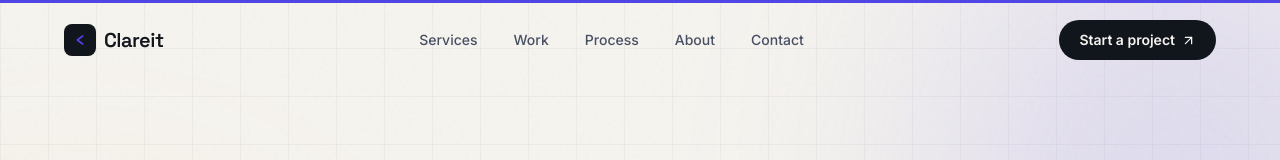
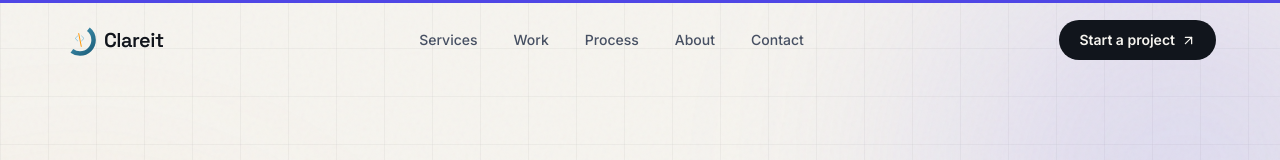
Before and after one commit to sabirkhan97/clareit, a React (Vite) app: page / in a window 1280 px wide. Shown: the top 160 px of the page. Built offline with nearby package versions, Linux system fonts and the light colour scheme.

Commit message:
Add Logo component and integrate it across multiple sections; update favicon

```diff
--- a/src/components/About.tsx
+++ b/src/components/About.tsx
@@ -2,6 +2,7 @@ import { motion } from 'framer-motion'
 import { Quote } from 'lucide-react'
 import Reveal from './ui/Reveal'
 import SectionHeading from './ui/SectionHeading'
+import Logo from './Logo'
 import company from '@/data/company.json'
 
 export default function About() {
@@ -10,6 +11,12 @@ export default function About() {
       <div className="container-px mx-auto max-w-7xl">
         <div className="grid grid-cols-1 gap-16 lg:grid-cols-12 lg:gap-10">
           <div className="lg:col-span-5">
+            <Reveal>
+              <div className="flex items-center gap-3 mb-6">
+                <Logo width={40} height={40} />
+                <span className="font-display text-sm font-medium uppercase tracking-wider text-signal-600">About {company.brand.name}</span>
+              </div>
+            </Reveal>
             <SectionHeading
               eyebrow="About Clareit"
               title="Built by engineers who got tired of bad consultancies."
--- a/src/components/Contact.tsx
+++ b/src/components/Contact.tsx
@@ -4,6 +4,7 @@ import { Mail, Phone, MapPin, ArrowUpRight, Send, Check } from 'lucide-react'
 import SectionHeading from './ui/SectionHeading'
 import Reveal from './ui/Reveal'
 import Magnetic from './ui/Magnetic'
+import Logo from './Logo'
 import company from '@/data/company.json'
 
 export default function Contact() {
@@ -19,6 +20,12 @@ export default function Contact() {
   return (
     <section id="contact" className="section-py bg-paper-dim">
       <div className="container-px mx-auto max-w-7xl">
+        <Reveal>
+          <div className="flex items-center gap-3 mb-4">
+            <Logo width={40} height={40} />
+            <span className="font-display text-sm font-medium uppercase tracking-wider text-signal-600">Get in touch</span>
+          </div>
+        </Reveal>
         <SectionHeading
           eyebrow="Get in touch"
           title={
--- a/src/components/Footer.tsx
+++ b/src/components/Footer.tsx
@@ -1,5 +1,6 @@
 import { Linkedin, Twitter, Github, Instagram, ArrowUpRight } from 'lucide-react'
 import company from '@/data/company.json'
+import Logo from './Logo'
 
 const FOOTER_LINKS = {
   Company: [
@@ -38,12 +39,10 @@ export default function Footer() {
       <div className="container-px mx-auto max-w-7xl">
         <div className="grid grid-cols-2 gap-10 pb-16 md:grid-cols-6">
           <div className="col-span-2">
-            <a href="#top" className="flex items-center gap-2 font-display text-xl font-semibold text-paper">
-              <span className="flex h-8 w-8 items-center justify-center rounded-lg bg-paper text-ink">
-                <svg width="16" height="16" viewBox="0 0 24 24" fill="none">
-                  <path d="M16 6 L8 12 L16 18" stroke="#4F46E5" strokeWidth="2.4" strokeLinecap="round" strokeLinejoin="round" />
-                </svg>
-              </span>
+            <a href="#top" className="flex items-center gap-2 font-display text-xl font-semibold text-paper hover:opacity-80 transition-opacity">
+              <div className="flex h-8 w-8 items-center justify-center">
+                <Logo width={32} height={32} />
+              </div>
               {company.brand.name}
             </a>
             <p className="mt-5 max-w-xs text-sm leading-relaxed text-ink-300">
--- /dev/null
+++ b/src/components/Logo.tsx
@@ -0,0 +1,71 @@
+interface LogoProps {
+  className?: string
+  width?: number
+  height?: number
+}
+
+export default function Logo({ className = '', width = 32, height = 32 }: LogoProps) {
+  return (
+    <svg
+      width={width}
+      height={height}
+      viewBox="0 0 200 200"
+      xmlns="http://www.w3.org/2000/svg"
+      className={className}
+    >
+      <defs>
+        <linearGradient id="blueGradient" x1="0%" y1="0%" x2="100%" y2="100%">
+          <stop offset="0%" style={{ stopColor: '#4FA3C1', stopOpacity: 1 }} />
+          <stop offset="100%" style={{ stopColor: '#1B5E7A', stopOpacity: 1 }} />
+        </linearGradient>
+      </defs>
+
+      {/* Outer C circle */}
+      <circle
+        cx="100"
+        cy="100"
+        r="85"
+        fill="none"
+        stroke="url(#blueGradient)"
+        strokeWidth="28"
+        strokeDasharray="267"
+        strokeDashoffset="80"
+      />
+
+      {/* Code brackets < in light blue */}
+      <g transform="translate(70, 75)">
+        <polyline
+          points="15,0 0,15 15,30"
+          fill="none"
+          stroke="#5FB3D5"
+          strokeWidth="4"
+          strokeLinecap="round"
+          strokeLinejoin="round"
+        />
+      </g>
+
+      {/* Code brackets > in light blue */}
+      <g transform="translate(110, 75)">
+        <polyline
+          points="0,0 15,15 0,30"
+          fill="none"
+          stroke="#5FB3D5"
+          strokeWidth="4"
+          strokeLinecap="round"
+          strokeLinejoin="round"
+        />
+      </g>
+
+      {/* Orange slash / */}
+      <line
+        x1="92"
+        y1="60"
+        x2="108"
+        y2="140"
+        stroke="#FF9500"
+        strokeWidth="6"
+        strokeLinecap="round"
+      />
+    </svg>
+  )
+}
--- a/src/components/Navbar.tsx
+++ b/src/components/Navbar.tsx
@@ -2,6 +2,7 @@ import { useEffect, useState } from 'react'
 import { motion, AnimatePresence } from 'framer-motion'
 import { Menu, X, ArrowUpRight } from 'lucide-react'
 import company from '@/data/company.json'
+import Logo from './Logo'
 
 const NAV_LINKS = [
   { label: 'Services', href: '#services' },
@@ -55,13 +56,9 @@ export default function Navbar() {
               e.preventDefault()
               window.scrollTo({ top: 0, behavior: 'smooth' })
             }}
-            className="flex items-center gap-2 font-display text-xl font-semibold tracking-tight text-ink"
+            className="flex items-center gap-2 font-display text-xl font-semibold tracking-tight text-ink hover:opacity-80 transition-opacity"
           >
-            <span className="flex h-8 w-8 items-center justify-center rounded-lg bg-ink text-paper">
-              <svg width="16" height="16" viewBox="0 0 24 24" fill="none">
-                <path d="M16 6 L8 12 L16 18" stroke="#4F46E5" strokeWidth="2.4" strokeLinecap="round" strokeLinejoin="round" />
-              </svg>
-            </span>
+            <Logo width={32} height={32} />
             {company.brand.name}
           </a>
 
--- a/src/components/PageLoader.tsx
+++ b/src/components/PageLoader.tsx
@@ -1,5 +1,6 @@
 import { useEffect, useState } from 'react'
 import { motion, AnimatePresence } from 'framer-motion'
+import Logo from './Logo'
 
 export default function PageLoader() {
   const [loading, setLoading] = useState(true)
@@ -23,33 +24,23 @@ export default function PageLoader() {
             initial={{ opacity: 0, scale: 0.9 }}
             animate={{ opacity: 1, scale: 1 }}
             transition={{ duration: 0.5 }}
-            className="flex items-center gap-3"
+            className="flex flex-col items-center gap-4"
           >
-            <span className="flex h-12 w-12 items-center justify-center rounded-xl bg-paper">
-              <motion.svg
-                width="22"
-                height="22"
-                viewBox="0 0 24 24"
-                fill="none"
-                initial={{ pathLength: 0 }}
-                animate={{ pathLength: 1 }}
-                transition={{ duration: 0.8, ease: 'easeInOut' }}
-              >
-                <motion.path
-                  d="M16 6 L8 12 L16 18"
-                  stroke="#4F46E5"
-                  strokeWidth="2.4"
-                  strokeLinecap="round"
-                  strokeLinejoin="round"
-                  initial={{ pathLength: 0 }}
-                  animate={{ pathLength: 1 }}
-                  transition={{ duration: 0.6, ease: 'easeInOut' }}
-                />
-              </motion.svg>
-            </span>
-            <span className="font-display text-2xl font-semibold text-paper">
-              Clareit
-            </span>
+            <motion.div
+              initial={{ scale: 0, rotate: -180 }}
+              animate={{ scale: 1, rotate: 0 }}
+              transition={{ duration: 0.6, ease: 'easeOut' }}
+            >
+              <Logo width={56} height={56} />
+            </motion.div>
+            <motion.span
+              initial={{ opacity: 0 }}
+              animate={{ opacity: 1 }}
+              transition={{ delay: 0.3, duration: 0.4 }}
+              className="font-display text-xl font-semibold text-paper"
+            >
+              ClareIT
+            </motion.span>
           </motion.div>
         </motion.div>
       )}
--- a/src/components/Process.tsx
+++ b/src/components/Process.tsx
@@ -1,6 +1,7 @@
 import { motion } from 'framer-motion'
 import SectionHeading from './ui/SectionHeading'
 import Reveal from './ui/Reveal'
+import Logo from './Logo'
 
 const STEPS = [
   {
@@ -29,6 +30,12 @@ export default function Process() {
   return (
     <section id="process" className="section-py bg-paper overflow-hidden">
       <div className="container-px mx-auto max-w-7xl">
+        <Reveal>
+          <div className="flex items-center gap-3 mb-4">
+            <Logo width={40} height={40} />
+            <span className="font-display text-sm font-medium uppercase tracking-wider text-signal-600">How we work</span>
+          </div>
+        </Reveal>
         <SectionHeading
           eyebrow="How we work"
           title={
--- a/src/components/Services.tsx
+++ b/src/components/Services.tsx
@@ -12,7 +12,9 @@ import {
 } from 'lucide-react'
 import { motion } from 'framer-motion'
 import SectionHeading from './ui/SectionHeading'
+import Reveal from './ui/Reveal'
 import { StaggerGroup, StaggerItem } from './ui/Stagger'
+import Logo from './Logo'
 import services from '@/data/services.json'
 
 const ICONS: Record<string, LucideIcon> = {
@@ -30,6 +32,12 @@ export default function Services() {
   return (
     <section id="services" className="section-py bg-paper">
       <div className="container-px mx-auto max-w-7xl">
+        <Reveal>
+          <div className="flex items-center gap-3 mb-4">
+            <Logo width={40} height={40} />
+            <span className="font-display text-sm font-medium uppercase tracking-wider text-signal-600">What we do</span>
+          </div>
+        </Reveal>
         <div className="flex flex-col items-start justify-between gap-8 md:flex-row md:items-end">
           <SectionHeading
             eyebrow="What we do"
--- a/src/components/Work.tsx
+++ b/src/components/Work.tsx
@@ -3,6 +3,7 @@ import { motion, AnimatePresence } from 'framer-motion'
 import { ArrowUpRight } from 'lucide-react'
 import SectionHeading from './ui/SectionHeading'
 import Reveal from './ui/Reveal'
+import Logo from './Logo'
 import projects from '@/data/projects.json'
 
 export default function Work() {
@@ -11,6 +12,12 @@ export default function Work() {
   return (
     <section id="work" className="section-py bg-paper-dim">
       <div className="container-px mx-auto max-w-7xl">
+        <Reveal>
+          <div className="flex items-center gap-3 mb-4">
+            <Logo width={40} height={40} />
+            <span className="font-display text-sm font-medium uppercase tracking-wider text-signal-600">Selected work</span>
+          </div>
+        </Reveal>
         <div className="flex flex-col items-start justify-between gap-8 md:flex-row md:items-end">
           <SectionHeading
             eyebrow="Selected work"
```
Also changed, not shown: public/favicon.svg, src/images/clareitlogo.png (added).
